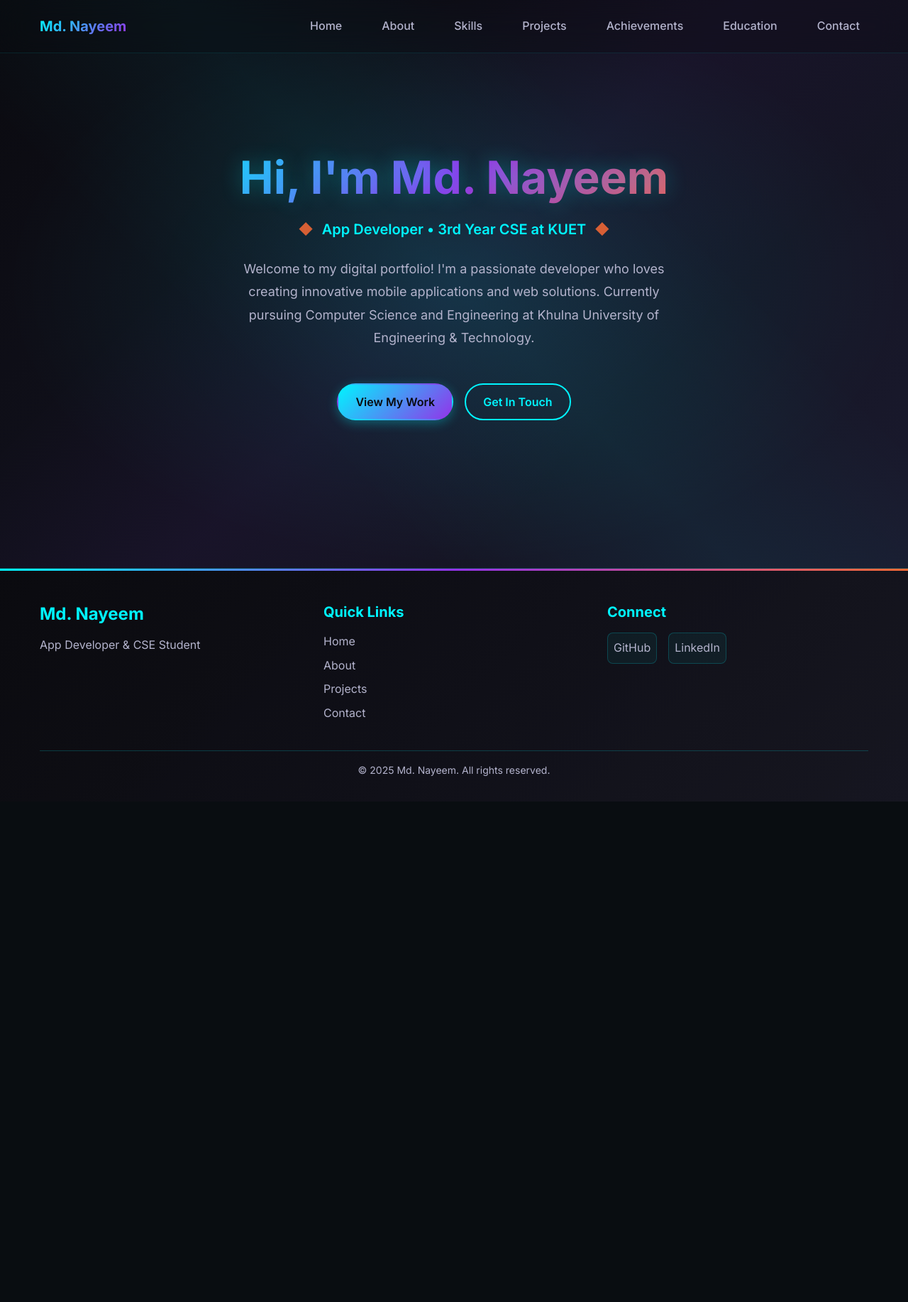
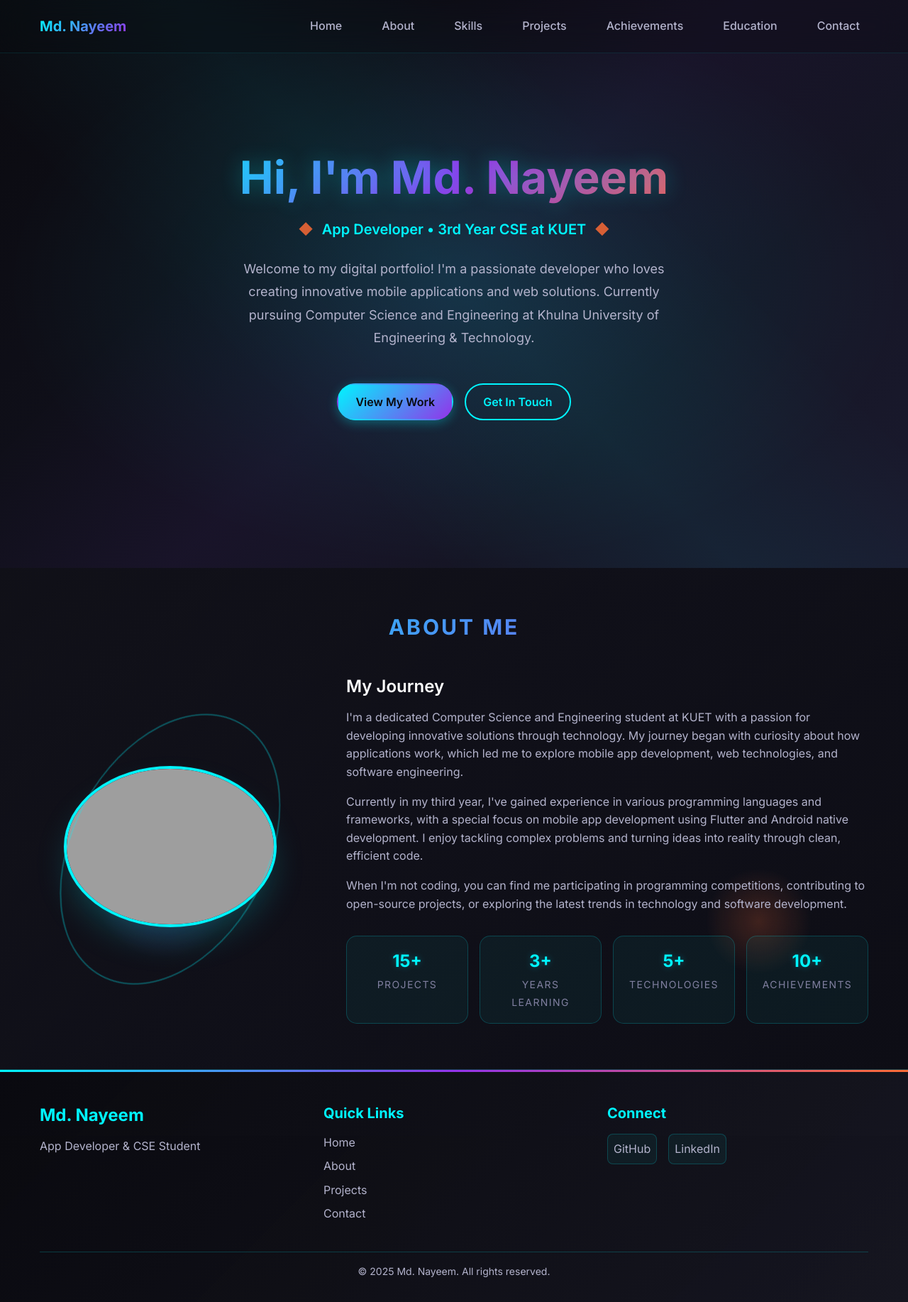
Before and after one commit to codernayeem/portfolio-academic, a PHP site: page /portfolio-academic/ in a window 1280 px wide. Shown: the whole page at 71% size. Before the commit the page ends 1129 px from the top, so only its background shows below. Run offline with PHP 8.4, Linux system fonts and the light colour scheme; data that the repository does not hold is empty; grey boxes are pictures that could not be loaded.

Commit message:
about section

```diff
--- a/assets/css/main.css
+++ b/assets/css/main.css
@@ -125,27 +125,6 @@
     letter-spacing: 0.1em;
 }
 
-.section-title::before {
-    content: '';
-    position: absolute;
-    top: 50%;
-    left: 20%;
-    width: 60px;
-    height: 2px;
-    background: linear-gradient(90deg, var(--primary-color), transparent);
-    transform: translateY(-50%);
-}
-
-.section-title::after {
-    content: '';
-    position: absolute;
-    top: 50%;
-    right: 20%;
-    width: 60px;
-    height: 2px;
-    background: linear-gradient(90deg, transparent, var(--secondary-color));
-    transform: translateY(-50%);
-}
 
 .btn {
     display: inline-block;
@@ -435,6 +414,135 @@
 }
 
 
+/* About Section */
+.about {
+    background: linear-gradient(135deg, rgba(22, 22, 32, 0.5) 0%, rgba(10, 10, 15, 0.8) 100%);
+    position: relative;
+}
+
+.about::before {
+    content: '';
+    position: absolute;
+    top: 50%;
+    left: 10%;
+    width: 200px;
+    height: 200px;
+    background: radial-gradient(circle, rgba(147, 51, 234, 0.2) 0%, transparent 70%);
+    border-radius: 50%;
+    animation: floatLeft 6s ease-in-out infinite;
+}
+
+.about::after {
+    content: '';
+    position: absolute;
+    bottom: 20%;
+    right: 10%;
+    width: 150px;
+    height: 150px;
+    background: radial-gradient(circle, rgba(255, 107, 53, 0.2) 0%, transparent 70%);
+    border-radius: 50%;
+    animation: floatRight 8s ease-in-out infinite reverse;
+}
+
+@keyframes floatLeft {
+    0%, 100% { transform: translate(0, 0) rotate(0deg); }
+    50% { transform: translate(30px, -30px) rotate(180deg); }
+}
+
+@keyframes floatRight {
+    0%, 100% { transform: translate(0, 0) rotate(0deg); }
+    50% { transform: translate(-30px, 30px) rotate(-180deg); }
+}
+
+.about-content {
+    display: grid;
+    grid-template-columns: 1fr 2fr;
+    gap: var(--spacing-3xl);
+    align-items: center;
+    position: relative;
+    z-index: 2;
+}
+
+.about-image {
+    text-align: center;
+    position: relative;
+}
+
+.about-image::before {
+    content: '';
+    position: absolute;
+    top: -20px;
+    left: -20px;
+    right: -20px;
+    bottom: -20px;
+    border: 2px solid var(--primary-color);
+    border-radius: 50%;
+    opacity: 0.3;
+    animation: rotate 20s linear infinite;
+}
+
+.about-image img {
+    width: 100%;
+    max-width: 300px;
+    border-radius: 50%;
+    box-shadow: var(--shadow-large);
+    border: 4px solid var(--primary-color);
+    transition: all 0.3s ease;
+}
+
+.about-image img:hover {
+    transform: scale(1.05);
+    box-shadow: 0 0 50px rgba(0, 245, 255, 0.4);
+}
+
+@keyframes rotate {
+    from { transform: rotate(0deg); }
+    to { transform: rotate(360deg); }
+}
+
+.about-text {
+    max-width: none;
+}
+
+.about-stats {
+    display: grid;
+    grid-template-columns: repeat(auto-fit, minmax(150px, 1fr));
+    gap: var(--spacing-base);
+    margin-top: var(--spacing-xl);
+}
+
+.stat-item {
+    text-align: center;
+    padding: var(--spacing-base);
+    background: rgba(0, 245, 255, 0.05);
+    border-radius: 15px;
+    border: 1px solid rgba(0, 245, 255, 0.2);
+    transition: all 0.3s ease;
+}
+
+.stat-item:hover {
+    transform: translateY(-5px);
+    background: rgba(0, 245, 255, 0.1);
+    border-color: var(--primary-color);
+}
+
+.stat-number {
+    font-size: var(--font-size-2xl);
+    font-weight: 800;
+    color: var(--primary-color);
+    display: block;
+    text-shadow: 0 0 10px rgba(0, 245, 255, 0.3);
+}
+
+.stat-label {
+    font-size: var(--font-size-sm);
+    color: var(--text-muted);
+    text-transform: uppercase;
+    letter-spacing: 0.1em;
+    margin-top: var(--spacing-xs);
+}
+
+
 /* Footer */
 .footer {
     background: linear-gradient(135deg, rgba(10, 10, 15, 0.95) 0%, rgba(22, 22, 32, 0.9) 100%);
--- a/index.php
+++ b/index.php
@@ -45,4 +45,53 @@
 </section>
 
 
+<!-- About Section -->
+<section id="about" class="section about">
+    <div class="container">
+        <h2 class="section-title">About Me</h2>
+        <div class="about-content">
+            <div class="about-image">
+                <img src="https://avatars.githubusercontent.com/u/65258767?v=4" alt="Md. Nayeem - Profile Photo" >
+            </div>
+            <div class="about-text">
+                <h3>My Journey</h3>
+                <p>
+                    I'm a dedicated Computer Science and Engineering student at KUET with a passion for developing
+                    innovative solutions through technology. My journey began with curiosity about how applications work,
+                    which led me to explore mobile app development, web technologies, and software engineering.
+                </p>
+                <p>
+                    Currently in my third year, I've gained experience in various programming languages and frameworks,
+                    with a special focus on mobile app development using Flutter and Android native development.
+                    I enjoy tackling complex problems and turning ideas into reality through clean, efficient code.
+                </p>
+                <p>
+                    When I'm not coding, you can find me participating in programming competitions, contributing to
+                    open-source projects, or exploring the latest trends in technology and software development.
+                </p>
+
+                <div class="about-stats">
+                    <div class="stat-item">
+                        <span class="stat-number">15+</span>
+                        <span class="stat-label">Projects</span>
+                    </div>
+                    <div class="stat-item">
+                        <span class="stat-number">3+</span>
+                        <span class="stat-label">Years Learning</span>
+                    </div>
+                    <div class="stat-item">
+                        <span class="stat-number">5+</span>
+                        <span class="stat-label">Technologies</span>
+                    </div>
+                    <div class="stat-item">
+                        <span class="stat-number">10+</span>
+                        <span class="stat-label">Achievements</span>
+                    </div>
+                </div>
+            </div>
+        </div>
+    </div>
+</section>
+
+
 <?php include 'includes/footer.php'; ?>
```
